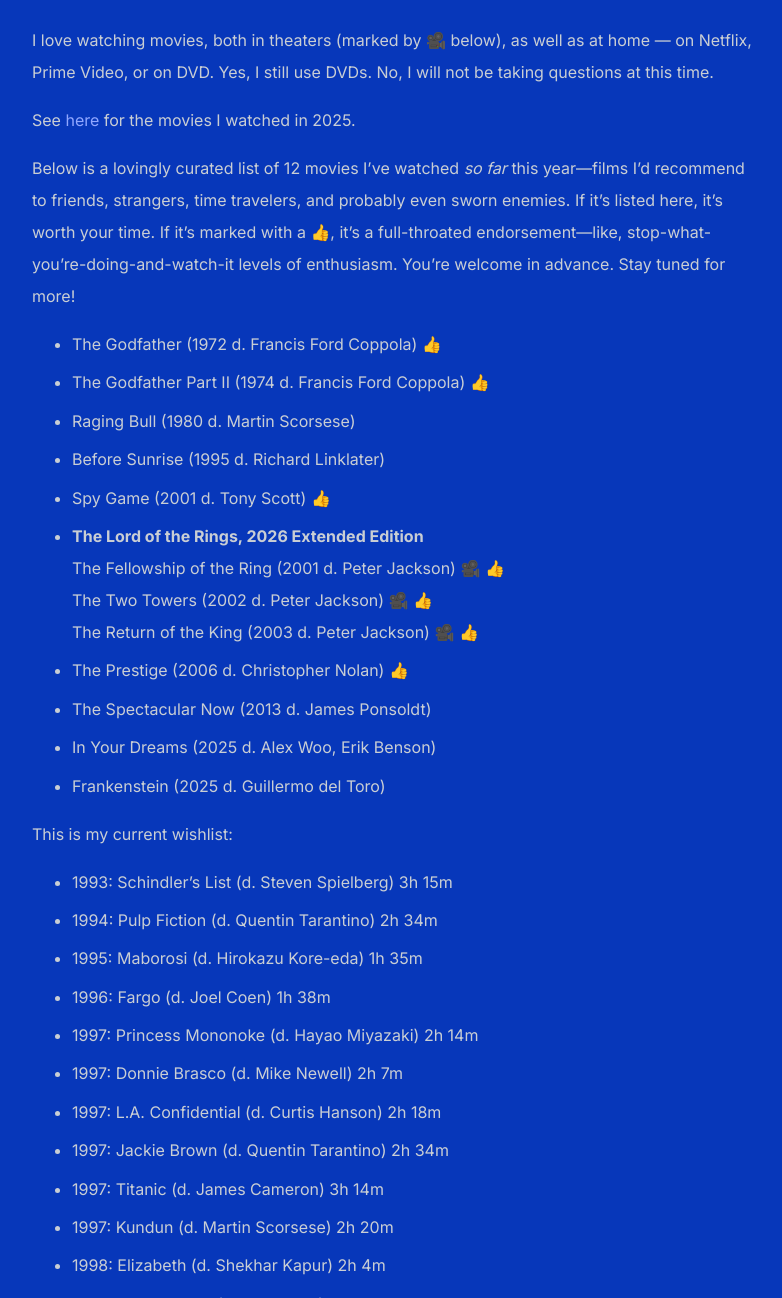
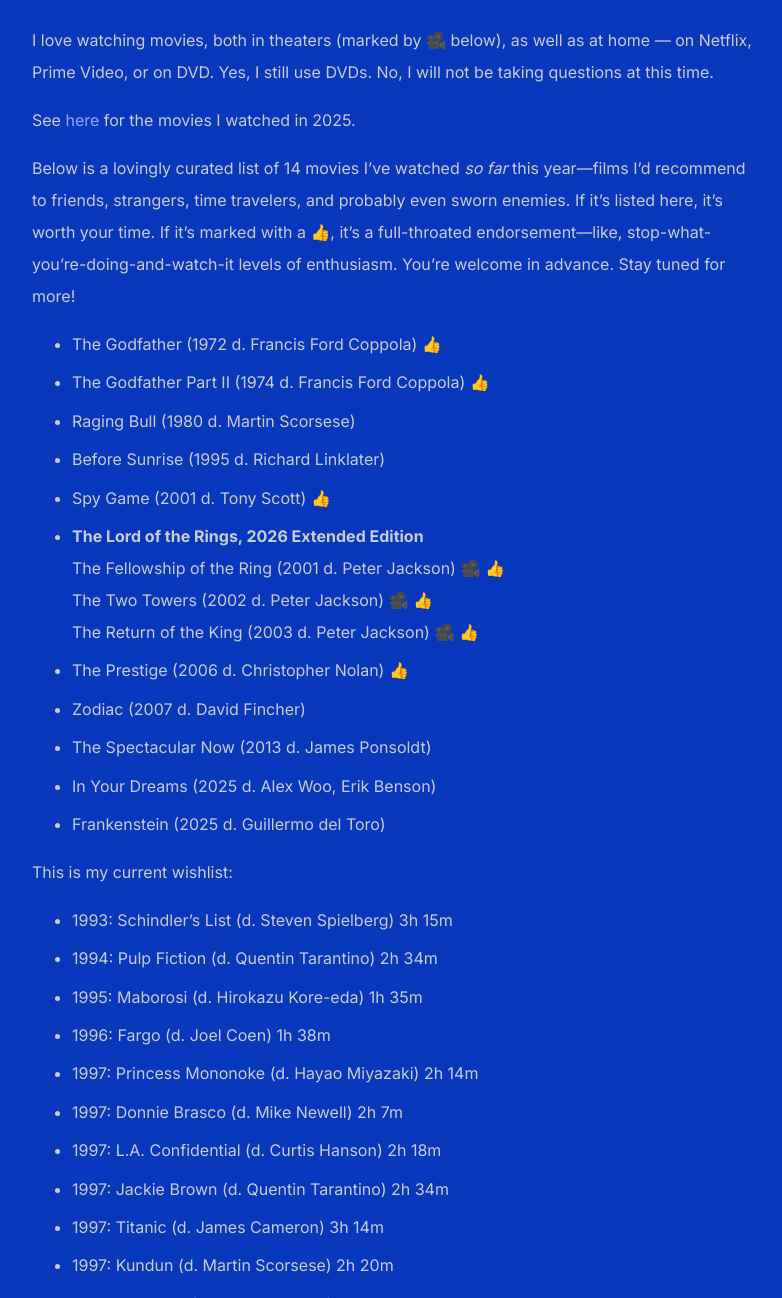
Before and after one commit to shihankanungo/shihankanungo.github.io, a Jekyll site: the page built from movies.md, in a window 1280 px wide and 1400 px high, scrolled down 898 px, cut to the strip 102-1400 px from the top of the window. Shown: the whole strip, without its empty margins (248-1030 px from the left). Built offline with Jekyll 4.4.1, drawn with Linux system fonts in a browser that asks for light colours; some of the changed text lies outside the part shown.

Commit message:
Update movies.md

```diff
--- a/movies.md
+++ b/movies.md
@@ -14,7 +14,7 @@
 
 See [here](https://shihankanungo.github.io/wrapped-2025#movies) for the movies I watched in 2025.
 
-Below is a lovingly curated list of 12 movies I've watched *so far* this year&mdash;films I'd recommend to friends, strangers, time travelers, and probably even sworn enemies. If it’s listed here, it’s worth your time. If it’s marked with a 👍, it's a full-throated endorsement&mdash;like, stop-what-you're-doing-and-watch-it levels of enthusiasm. You're welcome in advance. Stay tuned for more!
+Below is a lovingly curated list of 14 movies I've watched *so far* this year&mdash;films I'd recommend to friends, strangers, time travelers, and probably even sworn enemies. If it’s listed here, it’s worth your time. If it’s marked with a 👍, it's a full-throated endorsement&mdash;like, stop-what-you're-doing-and-watch-it levels of enthusiasm. You're welcome in advance. Stay tuned for more!
 
 - The Godfather (1972 d. Francis Ford Coppola) 👍
 - The Godfather Part II (1974 d. Francis Ford Coppola) 👍
@@ -26,6 +26,7 @@
   The Two Towers (2002 d. Peter Jackson) 🎥 👍 <br>
   The Return of the King (2003 d. Peter Jackson) 🎥 👍
 - The Prestige (2006 d. Christopher Nolan) 👍
+- Zodiac (2007 d. David Fincher)
 - The Spectacular Now (2013 d. James Ponsoldt)
 - In Your Dreams (2025 d. Alex Woo, Erik Benson)
 - Frankenstein (2025 d. Guillermo del Toro)
```
Also changed, not shown: other parts of movies.md (+0 -1 lines).
